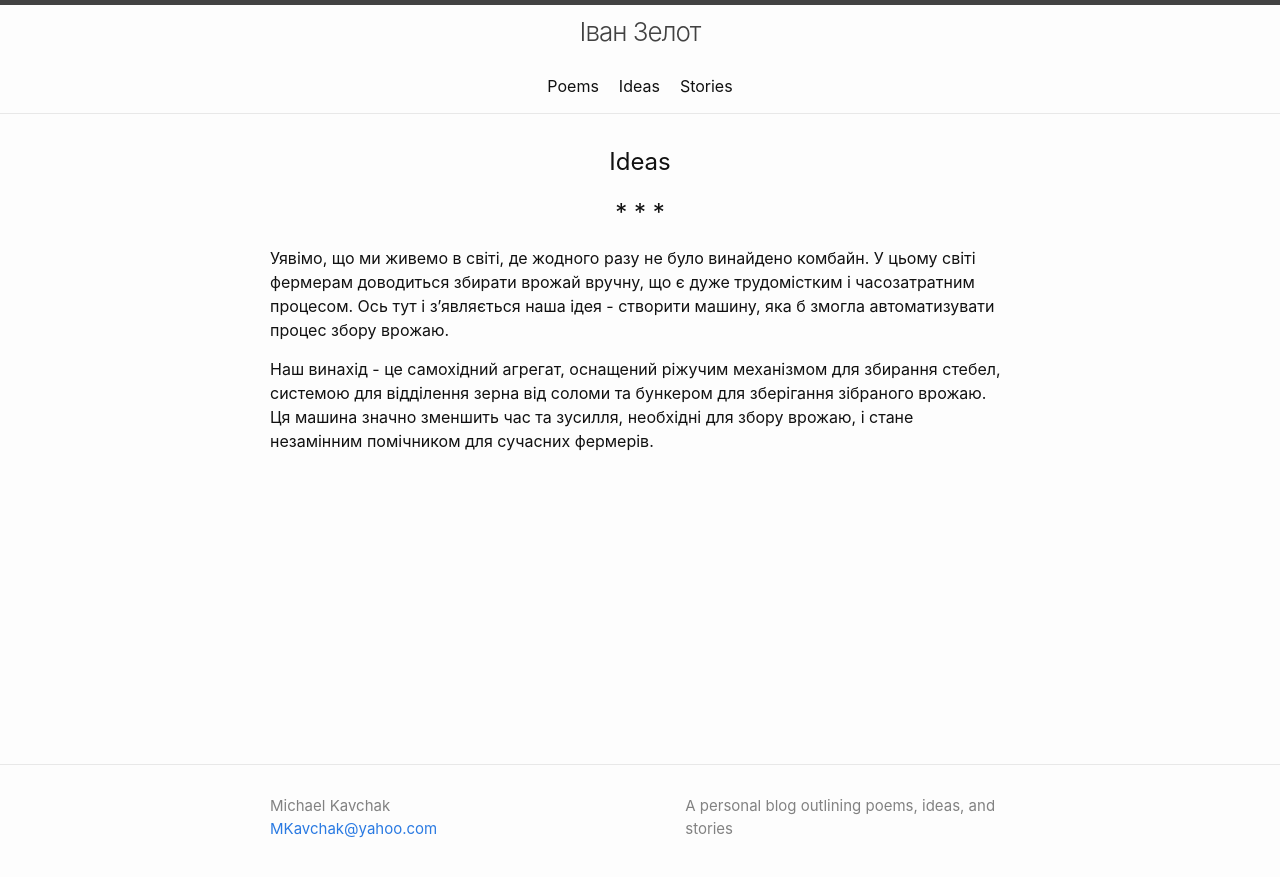
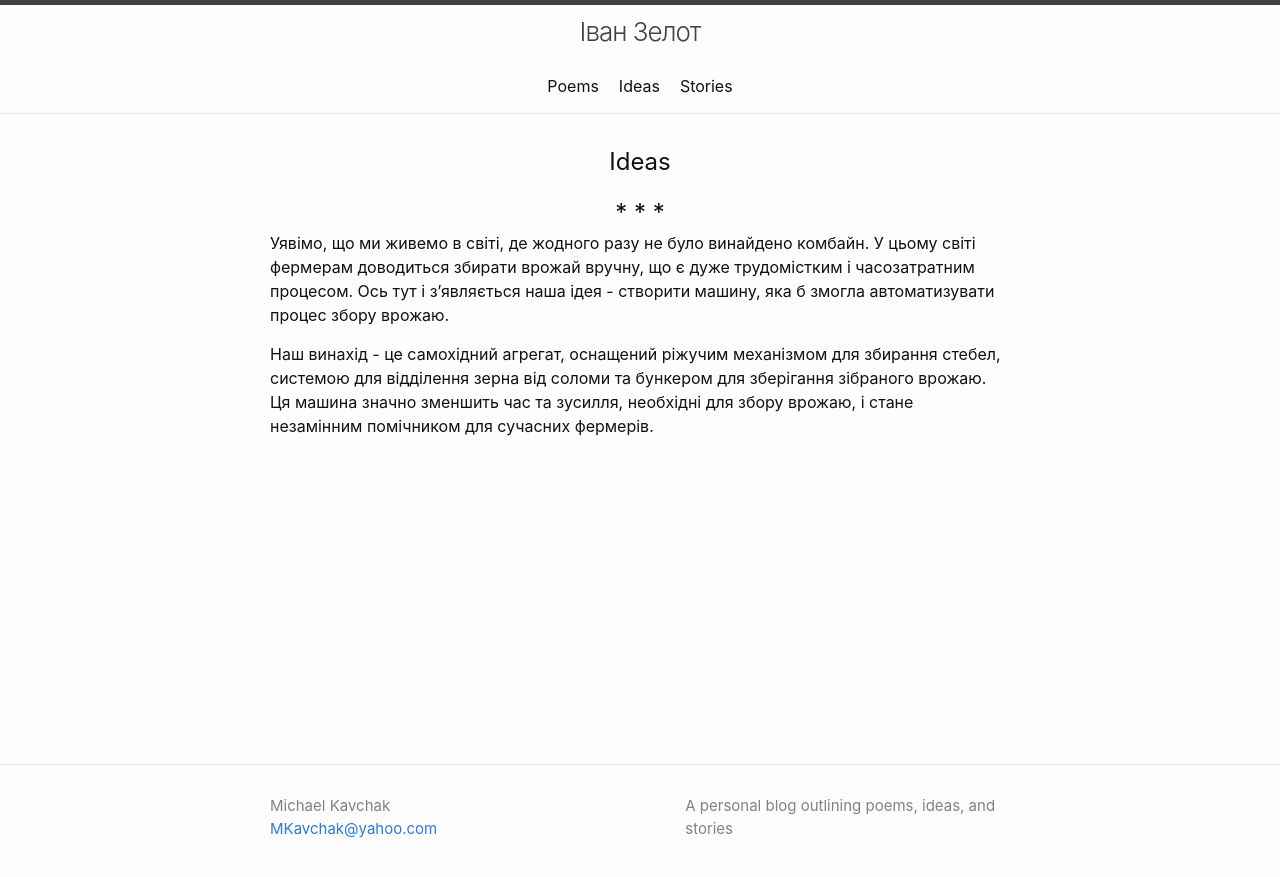
Before and after one commit to mkavchak/MichaelKavchak.github.io, a Jekyll site: the page built from ideas.markdown, in a window 1280 px wide. Shown: the top 877 px of the page. Built offline with Jekyll 4.4.1, drawn with Linux system fonts in a browser that asks for light colours.

Commit message:
Add css changes to posts

```diff
--- a/_sass/minima/_base.scss
+++ b/_sass/minima/_base.scss
@@ -252,3 +252,12 @@ table {
     border: 1px solid $grey-color-light;
   }
 }
+
+.stars-field {
+  text-align: center;
+  margin-bottom: 0px;
+}
+
+.post-data {
+  margin-bottom: 40px;
+}
--- a/ideas.markdown
+++ b/ideas.markdown
@@ -11,12 +11,14 @@ categories: ideas
   {% if post.categories contains 'delete' %}
     {%- continue -%}
   {% endif %}
-  {%- if post.stars -%}
-    <h2 style="text-align: center;">
-      {% for star in (1..post.stars) %}
-        *
-      {% endfor %}
-    </h2>
-  {%- endif -%}
-  {{ post.content }}
+  <div class="post-data">
+    {%- if post.stars -%}
+      <h2 class="stars-field">
+        {% for star in (1..post.stars) %}
+          *
+        {% endfor %}
+      </h2>
+    {%- endif -%}
+    {{ post.content }}
+  </div>
 {%- endfor -%}
```
Also changed, not shown: poems.markdown (+10 -8 lines), stories.markdown (+10 -8 lines).
